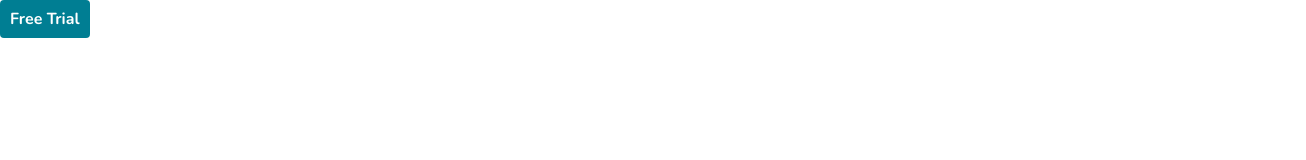
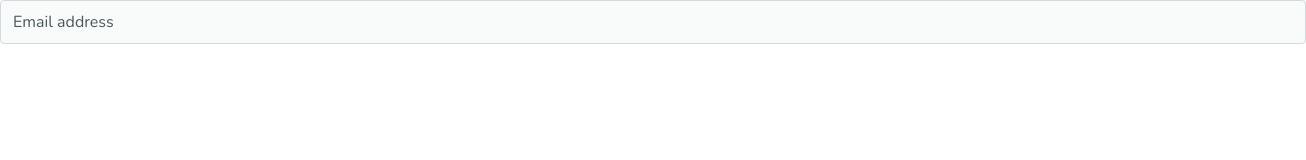
Before and after one commit to alinawabrana/Treehouse, a plain HTML site: page index.html in a window 1280 px wide. Shown: the whole page, 1306 px wide, since content can reach past the window. Drawn offline with nearby package versions, Linux system fonts and the light colour scheme.

Commit message:
Implementing input component

```diff
--- a/css/styles.css
+++ b/css/styles.css
@@ -98,3 +98,19 @@ h3
 {
     padding: 1rem 1rem;
 }
+
+/* Inputs */
+
+.input
+{
+    border: 1px solid #d4d9dd;
+    background-color: #f9fafa;
+    padding: 1.2rem;
+    border-radius: 4px;
+    width: 100%;
+}
+
+::placeholder
+{
+    color: #4b5658;
+}
--- a/index.html
+++ b/index.html
@@ -16,6 +16,6 @@
     />
   </head>
   <body>
-    <button class="btn btn-primary btn-small">Free trial</button>
+    <input type="text" placeholder="Email address" class="input" />
   </body>
 </html>
```
Also changed, not shown: component/input.html (added, +1 -0 lines).
